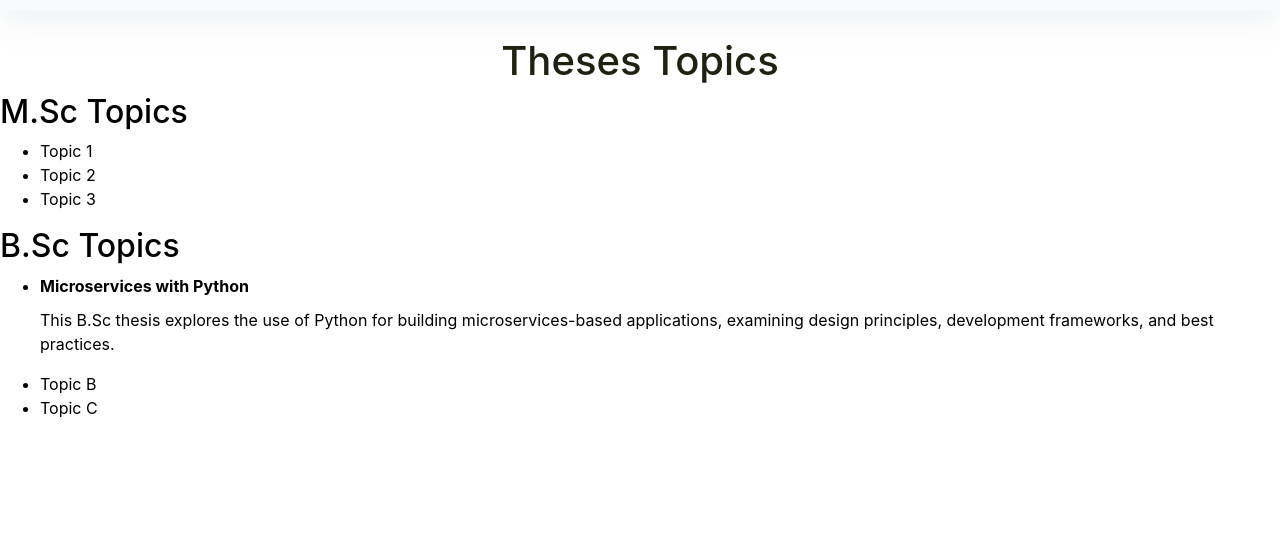
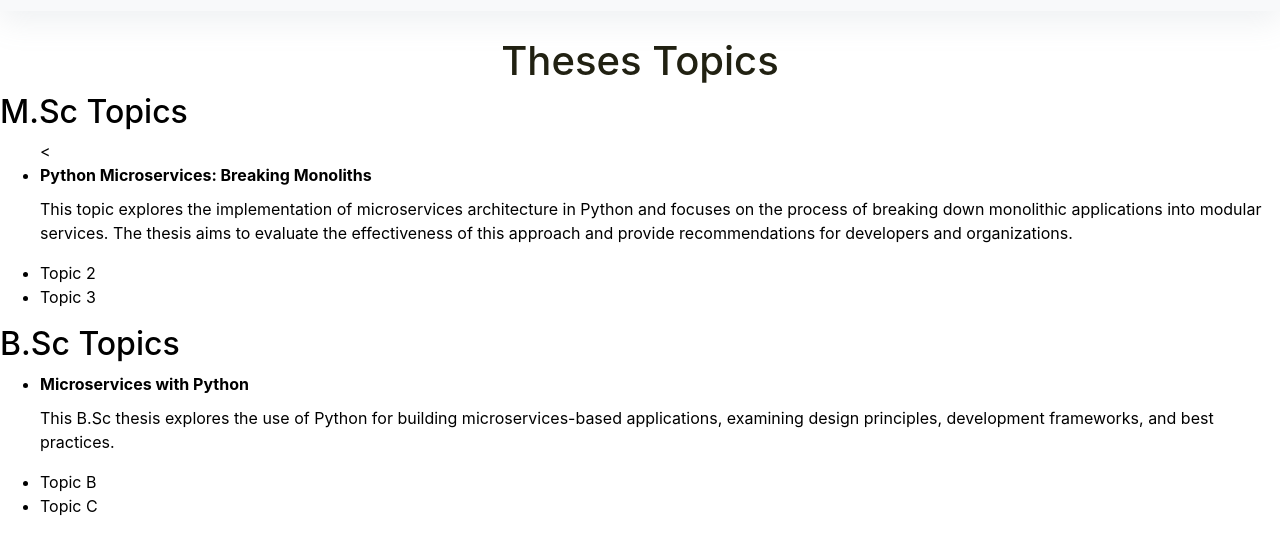
Before and after one commit to frdayvz85/hu-python, a plain HTML site: page thesis.html in a window 1280 px wide. Shown: the part 83-638 px from the top of the page. Drawn offline with nearby package versions, Linux system fonts and the light colour scheme.

Commit message:
Update thesis.html
Msc-1  thesis added

```diff
--- a/thesis.html
+++ b/thesis.html
@@ -92,7 +92,8 @@
 
 	<h2>M.Sc Topics</h2>
 	<ul>
-		<li>Topic 1</li>
+		<<li><b>Python Microservices: Breaking Monoliths</b></li>
+                        <p>This topic explores the implementation of microservices architecture in Python and focuses on the process of breaking down monolithic applications into modular services. The thesis aims to evaluate the effectiveness of this approach and provide recommendations for developers and organizations. </p>
 		<li>Topic 2</li>
 		<li>Topic 3</li>
 	</ul>
```
